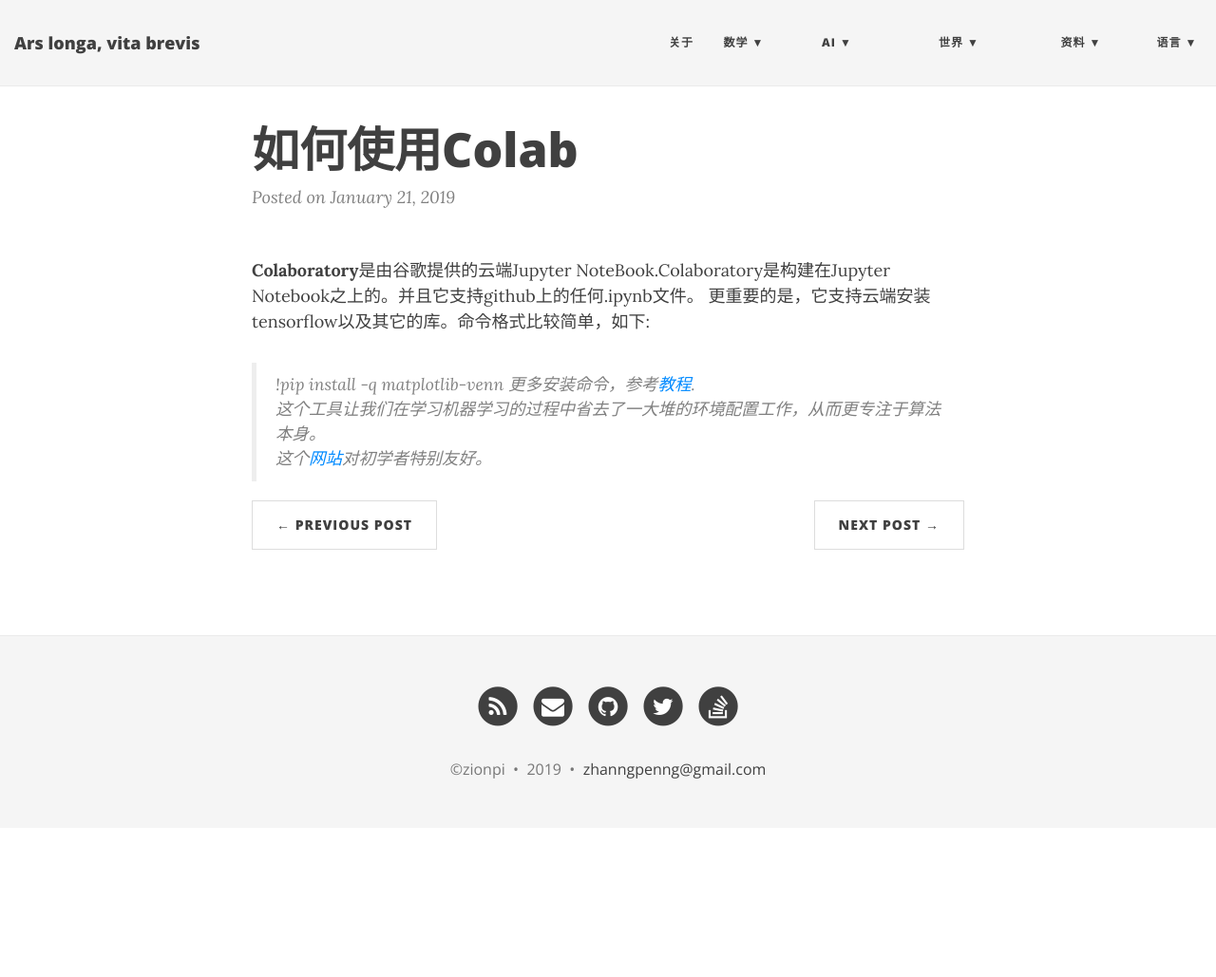
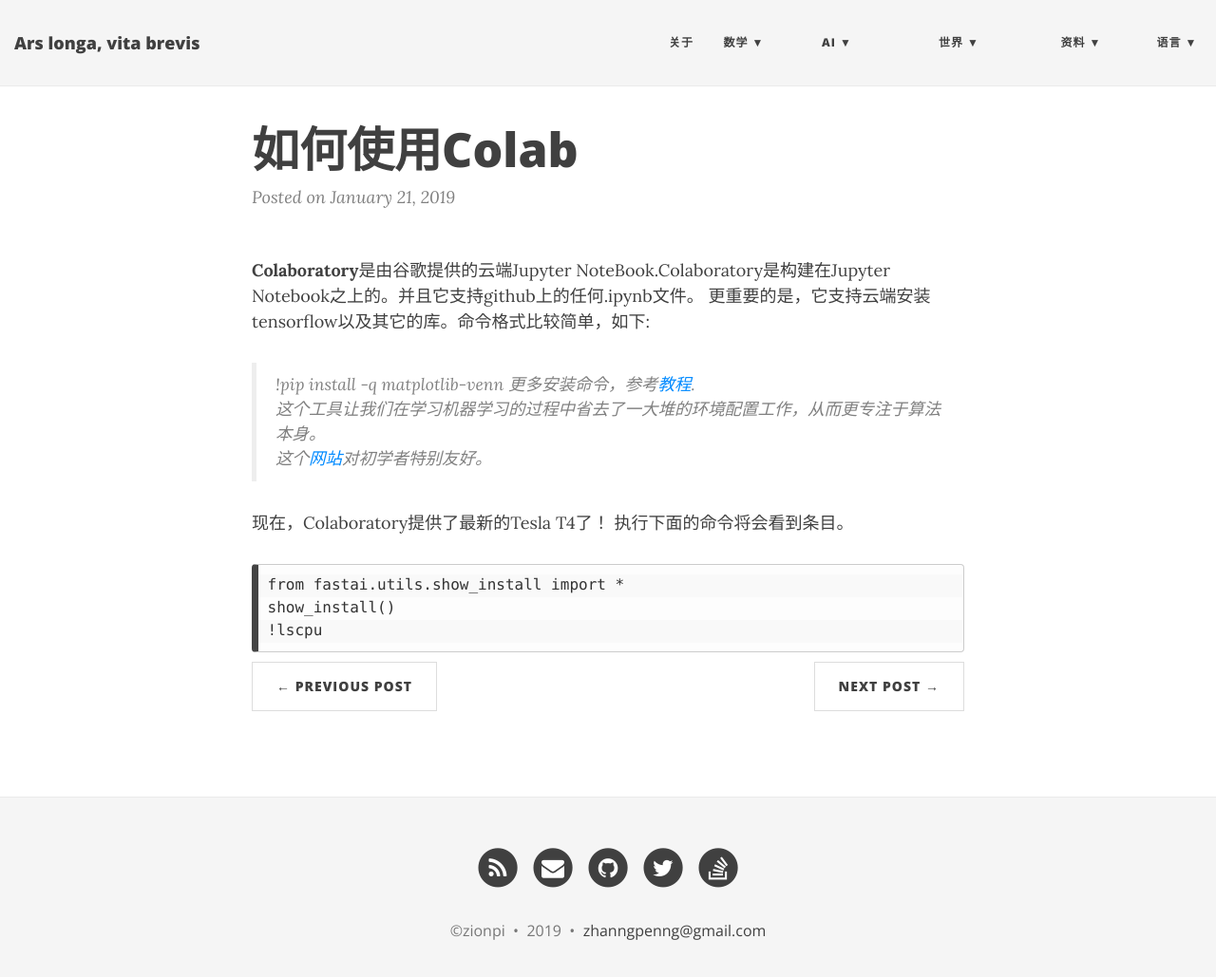
Before and after one commit to ZionPi/zionpi.github.io, a Jekyll site: the page built from _posts/2019-01-21-how-to-use-colab.md, in a window 1280 px wide and 1042 px high. Shown: the top 1029 px of the window at 95% size. Built offline with Jekyll 4.4.1, drawn with Linux system fonts in a browser that asks for light colours; nearby versions of some CDN libraries.

Commit message:
Update 2019-01-21-how-to-use-colab.md

````diff
--- a/_posts/2019-01-21-how-to-use-colab.md
+++ b/_posts/2019-01-21-how-to-use-colab.md
@@ -8,3 +8,12 @@
 更多安装命令，参考[教程](https://colab.research.google.com/notebooks/snippets/importing_libraries.ipynb#scrollTo=iDu3Slhq2zyh).
 这个工具让我们在学习机器学习的过程中省去了一大堆的环境配置工作，从而更专注于算法本身。
 这个[网站](https://developers.google.com/machine-learning/crash-course/)对初学者特别友好。
+
+现在，Colaboratory提供了最新的Tesla T4了！
+执行下面的命令将会看到条目。
+
+```
+from fastai.utils.show_install import *
+show_install()
+!lscpu
+```
````
